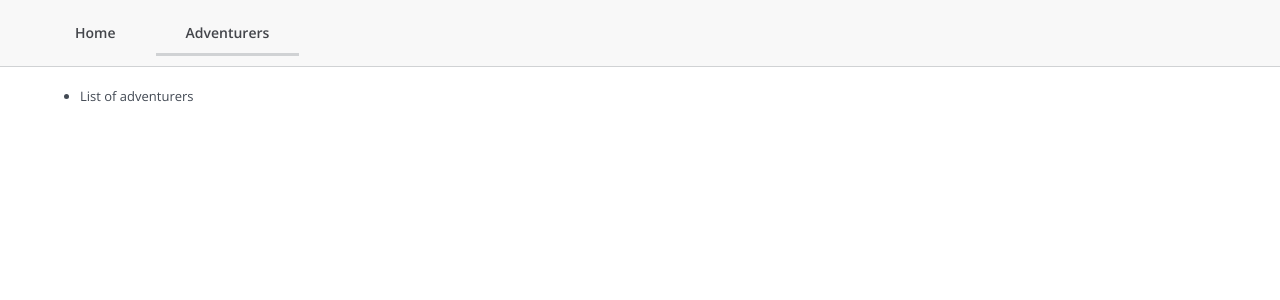
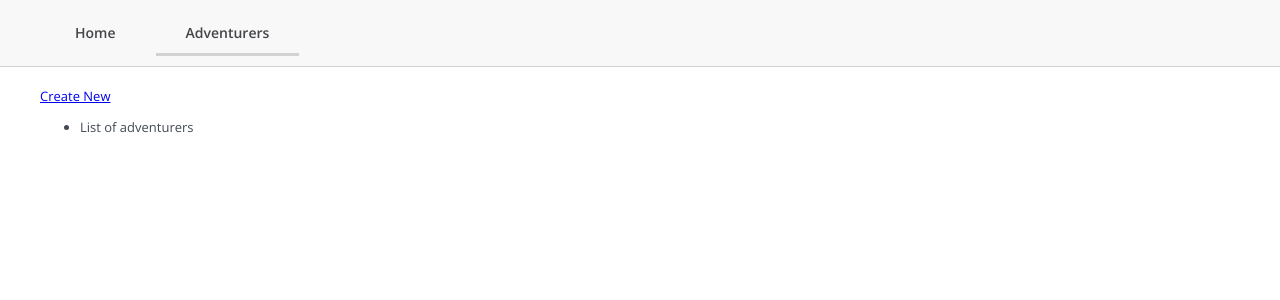
Before and after one commit to wombleton/tb, a React app: page /adventurers in a window 1280 px wide. Shown: the top 300 px of the page. Built offline with nearby package versions, Linux system fonts and the light colour scheme.

Commit message:
Create Link

```diff
--- a/src/components/AdventurersIndex.jsx
+++ b/src/components/AdventurersIndex.jsx
@@ -1,11 +1,17 @@
 import React from 'react'
+import { Link } from 'react-router-dom'
 
 export default class AdventurersIndex extends React.Component {
   render() {
     return (
-      <ul>
-        <li>List of adventurers</li>
-      </ul>
+      <div>
+        <div>
+          <Link to="/adventurers/new">Create New</Link>
+        </div>
+        <ul>
+          <li>List of adventurers</li>
+        </ul>
+      </div>
     )
   }
 }
```
